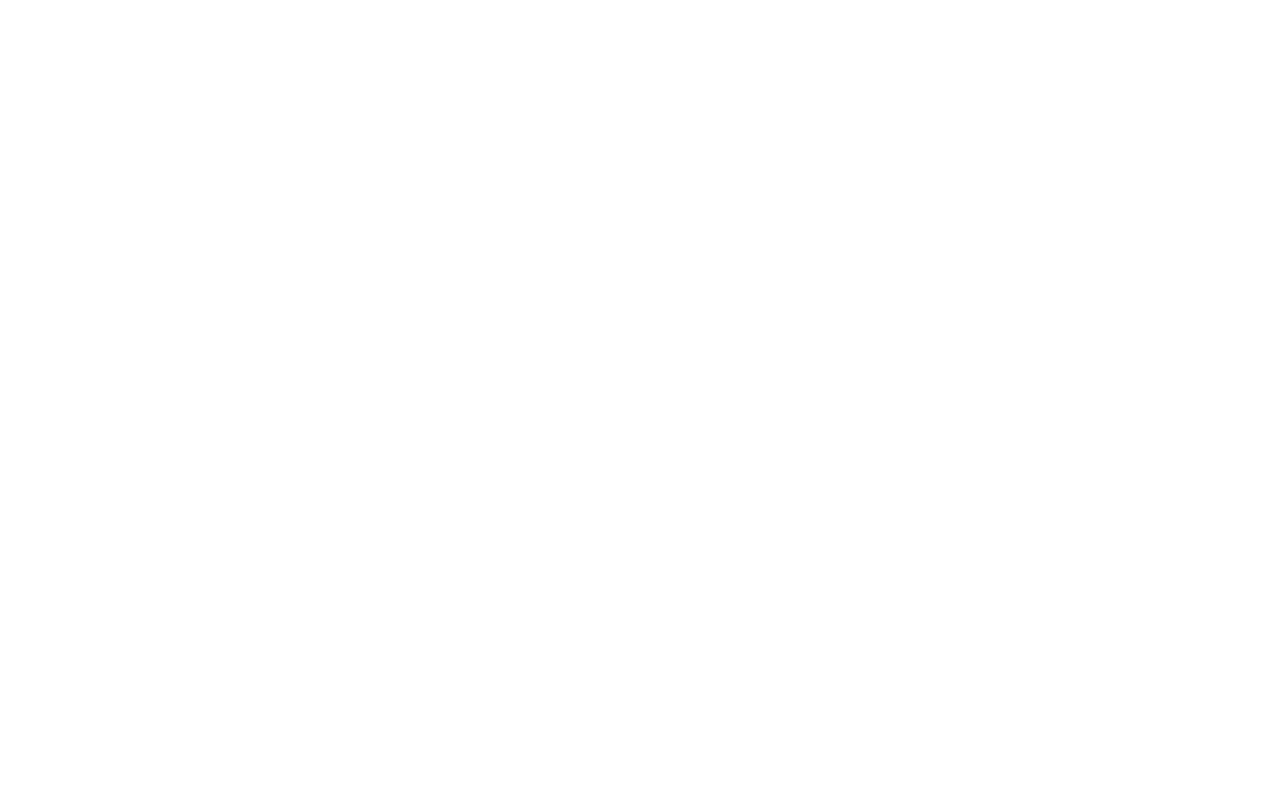
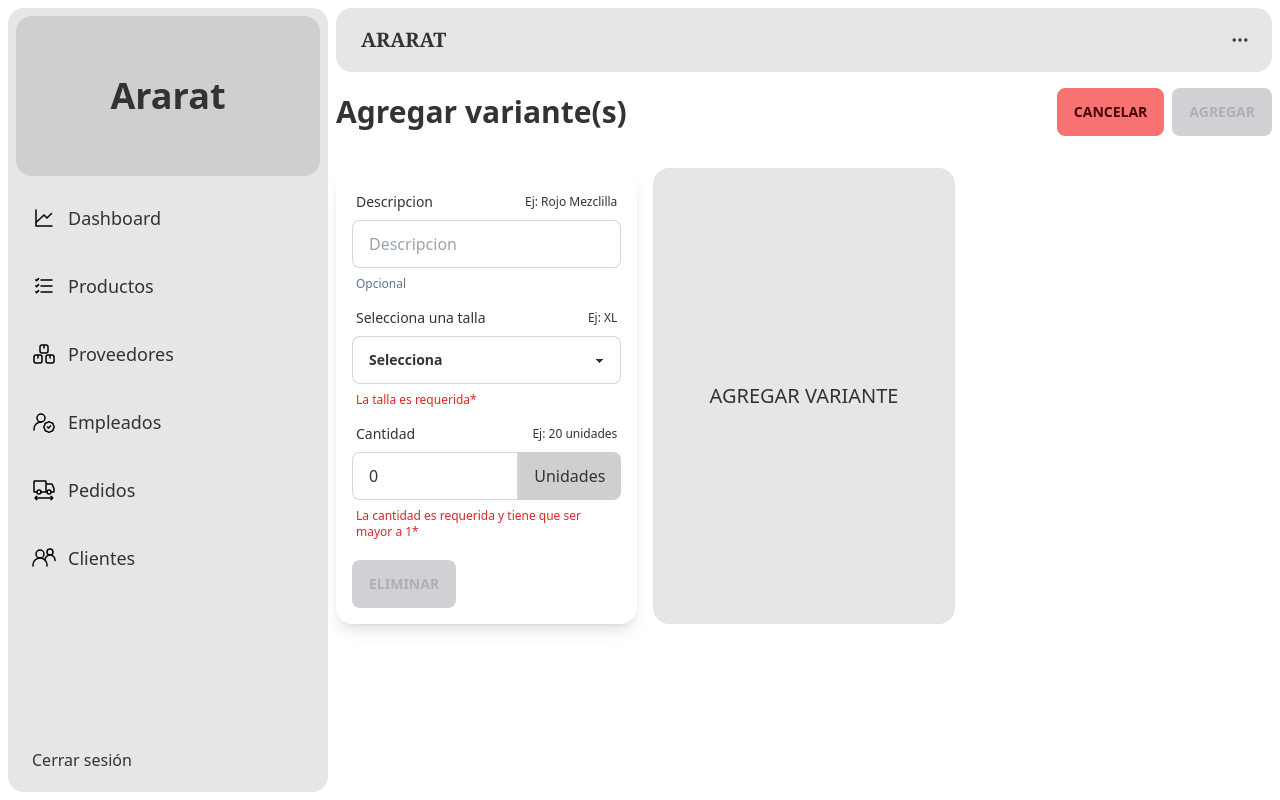
Before and after one commit to ErikCiau/ararat-system-inventory-app, an Angular app: page /products/1/variants/creator in a window 1280 px wide. Before the commit this address led to /. Built offline with nearby package versions, Linux system fonts and the light colour scheme.

Commit message:
product variant creator added

```diff
--- a/src/app/pages/pages-rounting.module.ts
+++ b/src/app/pages/pages-rounting.module.ts
@@ -27,7 +27,7 @@
           ),
       },
       {
-        path: 'products/:id/creator',
+        path: 'products/:id/variants/creator',
         loadChildren: () =>
           import('./product-variant-creator/product-variant-creator-rounting.module').then(
             (m) => m.ProductVariantCreatorRountingModule
--- a/src/app/pages/pages.module.ts
+++ b/src/app/pages/pages.module.ts
@@ -10,6 +10,7 @@
 import { ProductViewComponent } from './product-view/product-view.component';
 import { ProductComponent } from './products/products.component';
 import { SupplierComponent } from './suppliers/supplier.component';
+import { ProductVariantCreatorComponent } from './product-variant-creator/product-variant-creator.component';
 
 const routes: Routes = [
   {
@@ -27,6 +28,7 @@
     ProductViewComponent,
     ProductCreatorComponent,
     SupplierComponent,
+    ProductVariantCreatorComponent,
   ],
   imports: [
     RouterModule.forChild(routes),
--- a/src/app/pages/product-variant-creator/product-variant-creator.component.html
+++ b/src/app/pages/product-variant-creator/product-variant-creator.component.html
@@ -1 +1,68 @@
-<p>product variant creator its works</p>
+<section id="product-variant-creator" class="mt-4">
+  <div class="mb-2 lg:mb-4 flex flex-col lg:flex-row lg:justify-between items-start lg:items-center gap-4">
+    <h2 class="font-black text-xl lg:text-3xl">Agregar variante(s)</h2>
+    <div class="space-x-2">
+      <button class="btn btn-sm lg:btn-md btn-error" [routerLink]="'/products/'+ productId">Cancelar</button>
+      <button class="btn btn-sm lg:btn-md btn-primary" [ngClass]="{'animate-pulse' : isValidForm}"
+        [disabled]="!isValidForm" (click)="submitVariantForm()">Agregar</button>
+    </div>
+  </div>
+
+  <div class="w-full my-8 grid grid-cols-1 lg:grid-cols-3 gap-4">
+
+    <!-- Modo activo -->
+
+    <div *ngFor="let variantForm of variantsForm; index as i; trackBy: trackByIndex" class="p-4 w-full bg-base-100 shadow-lg h-auto rounded-box">
+      <form [formGroup]="variantForm">
+        <div class="form-control w-full">
+          <label class="label">
+            <span class="label-text">Descripcion</span>
+            <span class="label-text-alt">Ej: Rojo Mezclilla</span>
+          </label>
+          <input type="text" placeholder="Descripcion" formControlName="description" class="input input-bordered w-full"/>
+          <label class="label" >
+            <span class="label-text-alt text-slate-500">Opcional</span>
+          </label>
+        </div>
+
+        <div class="form-control w-full">
+          <label class="label">
+            <span class="label-text">Selecciona una talla</span>
+            <span class="label-text-alt">Ej: XL</span>
+          </label>
+          <select class="select select-bordered" formControlName="size">
+            <option disabled selected>Selecciona</option>
+            <option value="1">XL</option>
+          </select>
+          <label class="label" *ngIf="indexVariantForm(i).get('size')?.getError('required') || indexVariantForm(i).get('size')?.getError('pattern')">
+            <span class="label-text-alt text-red-600">La talla es requerida*</span>
+          </label>
+        </div>
+
+        <div class="form-control w-full">
+          <label class="label">
+            <span class="label-text">Cantidad</span>
+            <span class="label-text-alt">Ej: 20 unidades</span>
+          </label>
+          <label class="input-group">
+            <input type="number" value="1" min="1" placeholder="Cantidad" formControlName="quantity" class="input input-bordered w-full" />
+            <span>Unidades</span>
+          </label>
+          <label class="label" *ngIf="indexVariantForm(i).get('quantity')?.getError('required') || indexVariantForm(i).get('quantity')?.getError('min')">
+            <span class="label-text-alt text-red-600">La cantidad es requerida y tiene que ser mayor a 1*</span>
+          </label>
+        </div>
+      </form>
+      <button class="btn btn-error mt-3" [disabled]="sizeVariantForm <= 1" (click)="removeVariantForm(i)">Eliminar</button>
+    </div>
+
+    <!-- Modo inactivo -->
+
+    <div class="p-0 w-full bg-base-200 hover:bg-base-100 h-auto rounded-box flex flex-col justify-center items-center">
+      <button class="btn btn-ghost h-full w-full" (click)="addVariantForm()">
+        <span class="text-xl font-thin">Agregar variante</span>
+      </button>
+    </div>
+  </div>
+
+</section>
--- a/src/app/pages/product-variant-creator/product-variant-creator.component.ts
+++ b/src/app/pages/product-variant-creator/product-variant-creator.component.ts
@@ -1,6 +1,78 @@
-import { Component } from "@angular/core";
+import { Component, OnInit } from "@angular/core";
+import { FormArray, FormBuilder, Validators } from "@angular/forms";
+import { ActivatedRoute } from "@angular/router";
+import { VariantService } from "src/app/core/variants/services/variant.service";
 
 @Component({
   templateUrl: './product-variant-creator.component.html'
 })
-export class ProductVariantCreatorComponent { }
+export class ProductVariantCreatorComponent implements OnInit {
+
+  private variantCreatorForm!: FormArray
+  public productId!: string
+
+  constructor(
+    private formBuilder: FormBuilder,
+    private activatedRoute: ActivatedRoute,
+    private variantService: VariantService
+  ) { }
+
+  ngOnInit(): void {
+    this.variantCreatorForm = this.formBuilder.array([
+      this.formBuilder.group({
+        description: this.formBuilder.control(''),
+        size: this.formBuilder.control('Selecciona', [Validators.required, Validators.pattern(/[1-9]/g)]),
+        quantity: this.formBuilder.control(0, [Validators.required, Validators.min(1)])
+      })
+    ])
+    this.activatedRoute.paramMap.subscribe(params => {
+      this.productId = params.get('id') as string
+    })
+  }
+
+
+  get variantsForm() {
+    return this.variantCreatorForm.controls as any[]
+  }
+  get sizeVariantForm() {
+    return this.variantCreatorForm.length
+  }
+  get indexVariantForm() {
+    return (index: number) => {
+      return this.variantCreatorForm.at(index)
+    }
+  }
+  get isValidForm(): boolean {
+    return this.variantCreatorForm.valid
+  }
+
+  public addVariantForm() {
+    this.variantCreatorForm.push(
+      this.formBuilder.group({
+        description: this.formBuilder.control(''),
+        size: this.formBuilder.control('Selecciona', [Validators.required, Validators.pattern(/[1-9]/g)]),
+        quantity: this.formBuilder.control(0, [Validators.required, Validators.min(1)])
+      })
+    )
+  }
+
+  public removeVariantForm(index: number) {
+    if (this.sizeVariantForm <= 1) return
+    this.variantCreatorForm.removeAt(index)
+  }
+
+  public trackByIndex(index: number) {
+    return index
+  }
+
+  public submitVariantForm() {
+    if (!this.isValidForm) return
+    const variants = this.variantCreatorForm.getRawValue()
+    variants.forEach(variant => {
+      this.variantService.createVariant({ ...variant, type: '1', product: this.productId })
+        .subscribe(variantResponse => {
+          console.log(variantResponse)
+        })
+    })
+  }
+}
--- a/src/app/pages/product-view/product-view.component.html
+++ b/src/app/pages/product-view/product-view.component.html
@@ -1,5 +1,3 @@
-
-
 <section id="product-view" class="mt-4">
   <div class="mb-4 flex flex-col lg:flex-row lg:items-center justify-between">
     <h2 class="font-black text-xl lg:text-3xl">
@@ -11,7 +9,7 @@
         placeholder="Buscar"
         class="input input-bordered w-full max-w-xs"
       />
-      <button (click)="enableModal()" class="btn btn-primary">Agregar</button>
+      <a class="btn btn-primary" [routerLink]="toAddVariantForm">Agregar</a>
     </div>
   </div>
   <app-table [titles]="['id', 'Tipo', 'Talla', 'Cantidad', 'Acciones']">
--- a/src/app/pages/product-view/product-view.component.ts
+++ b/src/app/pages/product-view/product-view.component.ts
@@ -9,11 +9,12 @@
   selector: 'app-product-view',
 })
 export class ProductViewComponent implements OnInit {
-  public product: Partial<IProductResponse> = {};
-  public variantProduct: IVariantResponse[] = [];
+  public product!: Partial<IProductResponse>;
+  public variantProduct!: IVariantResponse[];
+  public productId!: string
 
-  constructor(private activadedRoute: ActivatedRoute,
-
+  constructor(
+    private activadedRoute: ActivatedRoute
   ) { }
 
   public ngOnInit(): void {
@@ -21,9 +22,13 @@
       this.product = product;
       this.variantProduct = variants;
     });
+    this.activadedRoute.paramMap.subscribe(params => {
+      this.productId = params.get('id') as string
+    })
   }
 
-  public enableModal() {
+  get toAddVariantForm(): string {
+    return `/products/${this.productId}/variants/creator`
+  }
 
-  }
 }
```
